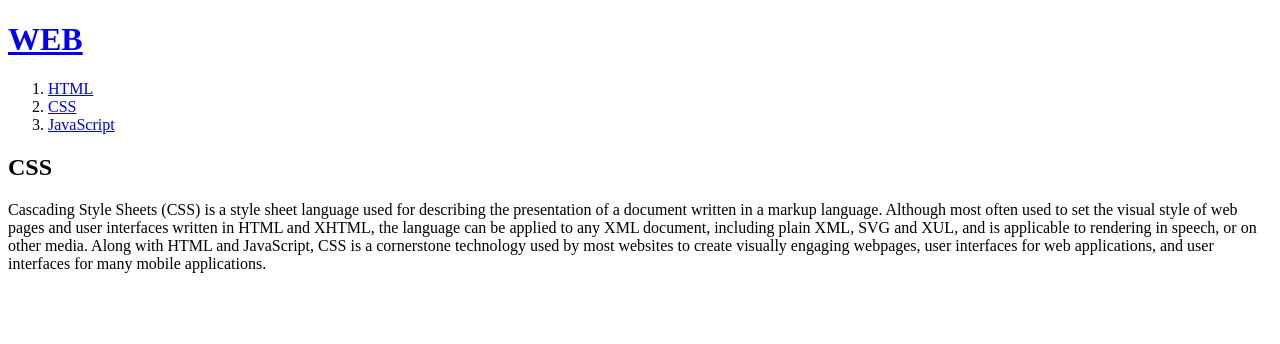
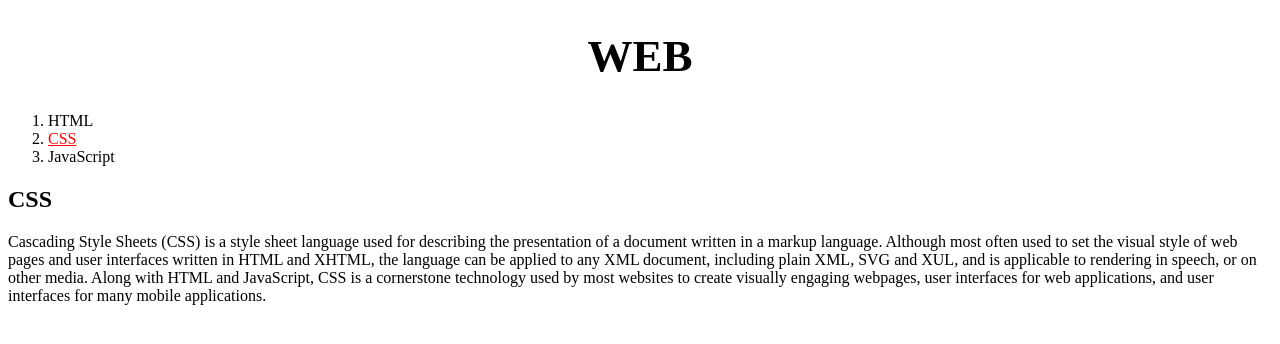
Before and after one commit to Akuby/Saenghwal, a plain HTML site: page 2.html in a window 1280 px wide. Drawn offline with Linux system fonts and the light colour scheme.

Commit message:
css 추가

```diff
--- a/2.html
+++ b/2.html
@@ -5,6 +5,16 @@
   <meta http-equiv="X-UA-Compatible" content="IE=edge">
   <meta name="viewport" content="width=device-width, initial-scale=1.0">
   <title>Document</title>
+  <style>
+    a {
+      color: black;
+      text-decoration: none;
+    }
+    h1 {
+      font-size: 45px;
+      text-align: center;
+    }
+  </style>
 </head>
 <body>
   <h1>
@@ -12,7 +22,7 @@
   </h1>
   <ol>
     <li><a href="1.html">HTML</a></li>
-    <li><a href="2.html">CSS</a></li>
+    <li><a href="2.html" style="color: red; text-decoration: underline;">CSS</a></li>
     <li><a href="3.html">JavaScript</a></li>
   </ol>
   <h2>CSS</h2>
```
Also changed, not shown: 1.html (+11 -2 lines), 3.html (+11 -1 lines), index.html (+10 -0 lines).
